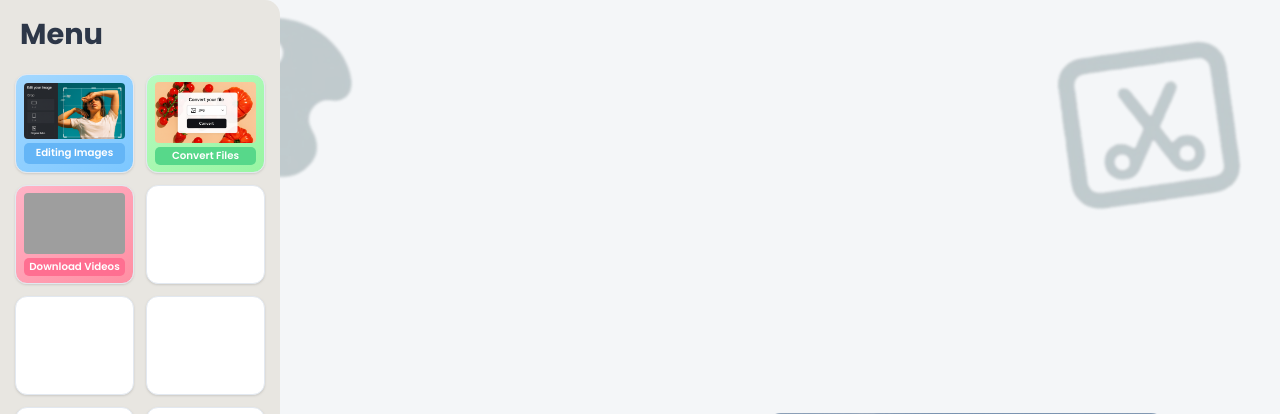
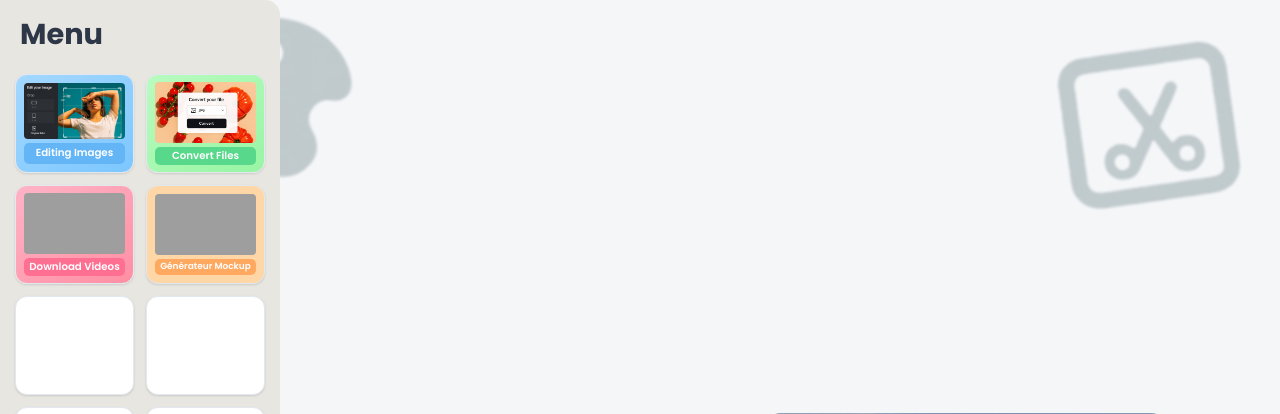
Before and after one commit to Med-css/Projet, a PHP site: page / in a window 1280 px wide. Shown: the top 414 px of the page. Run offline with PHP 8.4, Linux system fonts and the light colour scheme; some libraries are stand-ins or nearby versions; grey boxes are pictures that could not be loaded.

Commit message:
creation page mockup

```diff
--- a/Header.php
+++ b/Header.php
@@ -47,11 +47,11 @@
                 </a>
             </div>
 
-            <div class="headerCard">
-                <a href="#">
-                    <div class="cardIcon" style="display: none;">
-                        <img src="./img/editimage.png" alt="Other Tools Icon">
-                        <p>Other Tools</p>
+            <div class="headerCard" id="mockup">
+                <a href="mockupgenerator">
+                    <div class="cardIcon">
+                        <img src="./img/videodownloader.png" alt="mockup Icon">
+                        <p>Générateur Mockup</p>
                     </div>
                 </a>
             </div>
--- a/styles/global.css
+++ b/styles/global.css
@@ -411,6 +411,9 @@ nav {
 #downloadvideos {
   background: linear-gradient(145deg, #FFB3C6 0%, #FF8FA3 100%);
 }
+#mockup{
+  background-color: #FFD6A5;
+}
 
 .headerCard#editingimages .cardIcon p {
   background-color: #64B5F6 !important;
@@ -423,6 +426,10 @@ nav {
 .headerCard#downloadvideos .cardIcon p {
   background-color: #FF6F91 !important;
 }
+.headerCard#mockup .cardIcon p {
+  background-color: #FFA860 !important;
+}
+
 
 main {
   padding: 30px;
```
Also changed, not shown: mockupgenerator.php (added, +15 -0 lines).
